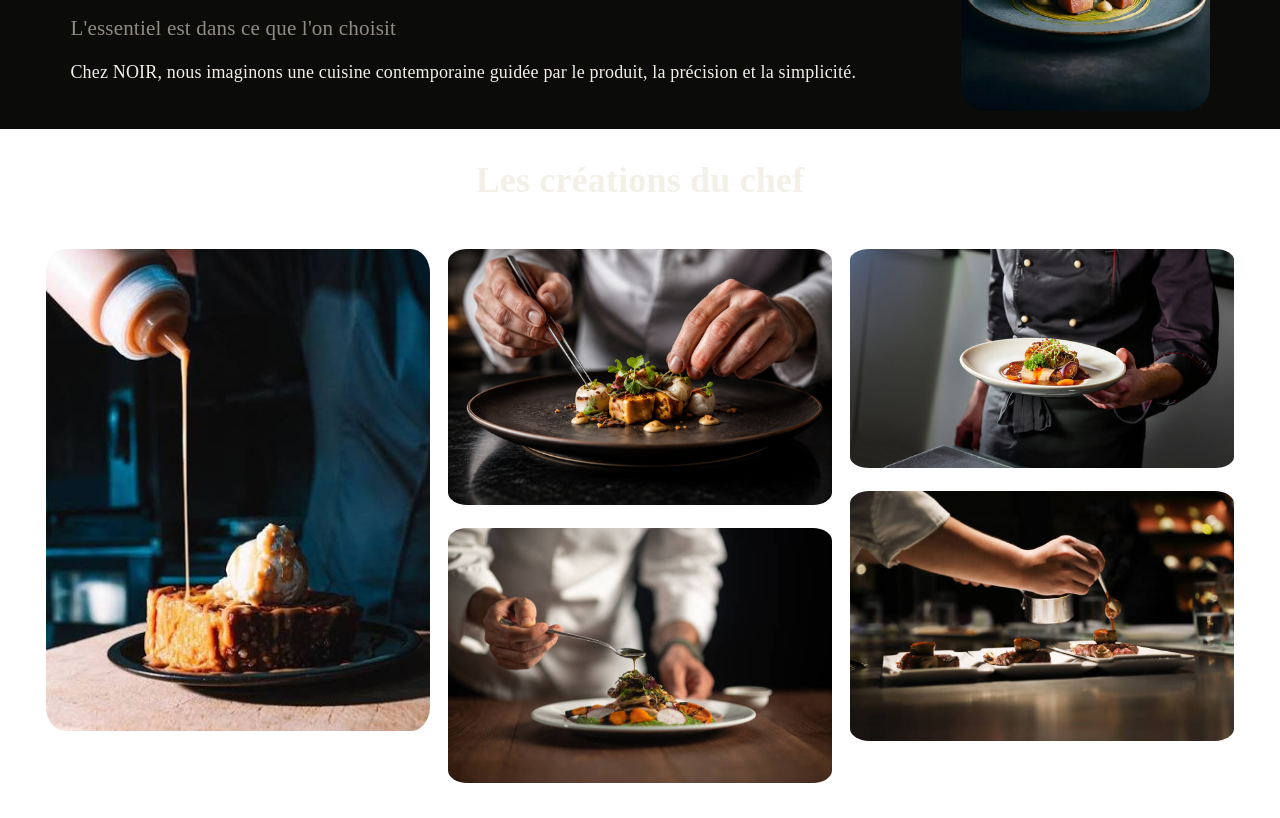
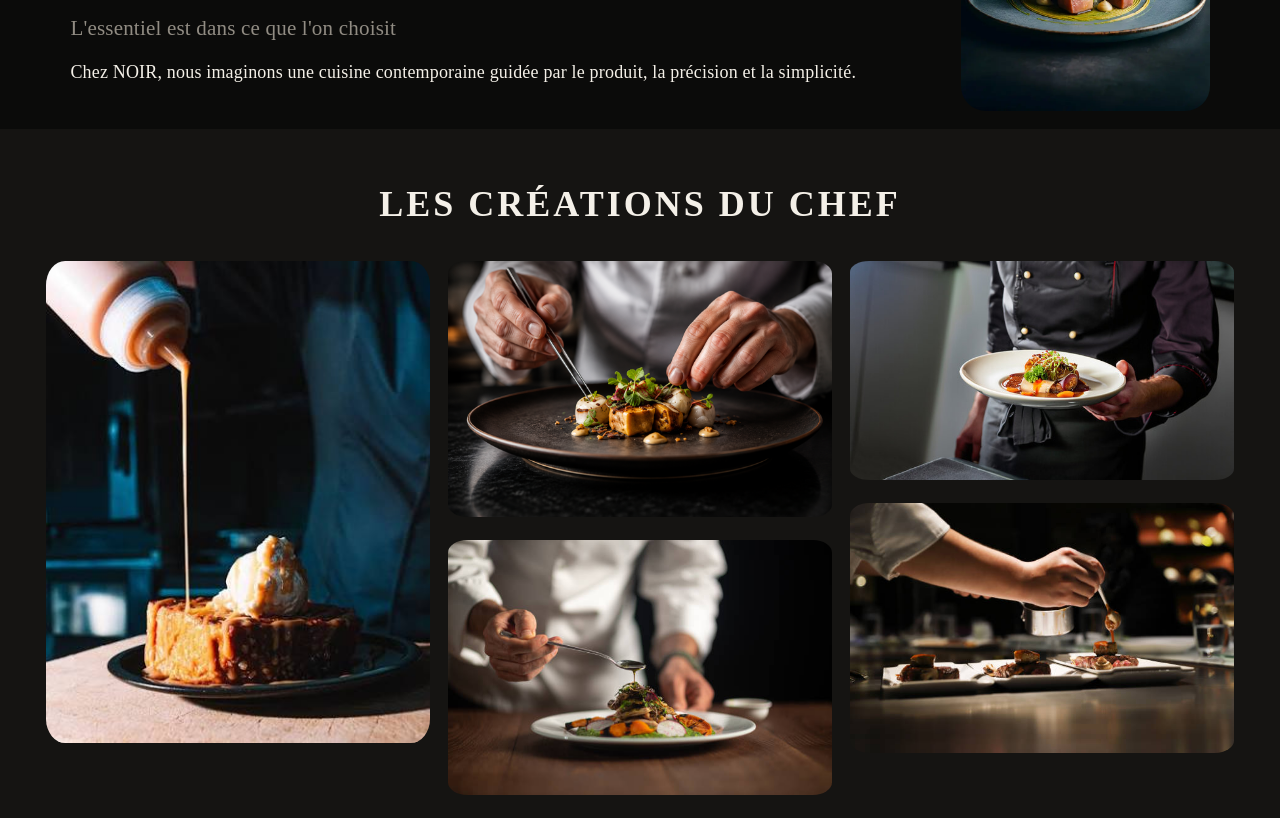
Before and after one commit to MouhamedB19/Noir-Restaurant-Website, a React (Vite) app: page / in a window 1280 px wide. Shown: the part 1020-1838 px from the top of the page. Built offline with nearby package versions, Linux system fonts and the light colour scheme.

Commit message:
Correction bug sur le composant Header + améliorations de styles pour le composant Creations (changement de structures et de couleur de fond, amélioration de la typographie)

```diff
--- a/src/components/Creations.jsx
+++ b/src/components/Creations.jsx
@@ -10,6 +10,7 @@ function Creations()
 {
     return(
         <>
+            <div className="container">
                 <div className="box-creations">
                     <h2>Les créations du chef</h2>
                 </div>
@@ -30,6 +31,8 @@ function Creations()
                         <img src={finished} alt="finished" />
                     </div>
                 </div>
+            </div>
+
         </>
     );
 }
--- a/src/styles/creations.css
+++ b/src/styles/creations.css
@@ -1,6 +1,12 @@
+.container{
+    padding: 1rem;
+    background-color: var(--noir_charbon);
+    display: flex;
+    align-items: center;
+    flex-direction: column;
+}
+
 .grid-creations{
-    margin: auto;
-    padding: 1rem;
     columns: 3;
     column-gap: 1rem;
 }
@@ -20,4 +26,7 @@
 .box-creations h2{
     color: var(--blanc_ivoire);
     font-size: 2rem;
+    margin: 2rem;
+    letter-spacing: 3px;
+    text-transform: uppercase;
 }
--- a/src/styles/header.css
+++ b/src/styles/header.css
@@ -5,6 +5,7 @@ header {
   padding: .5rem 2rem;
   background-color: var(--noir);
   position: sticky;
+  top: 0;
 }
 
 h1 {
```
Lines whose indentation alone changed are shown as unchanged.
